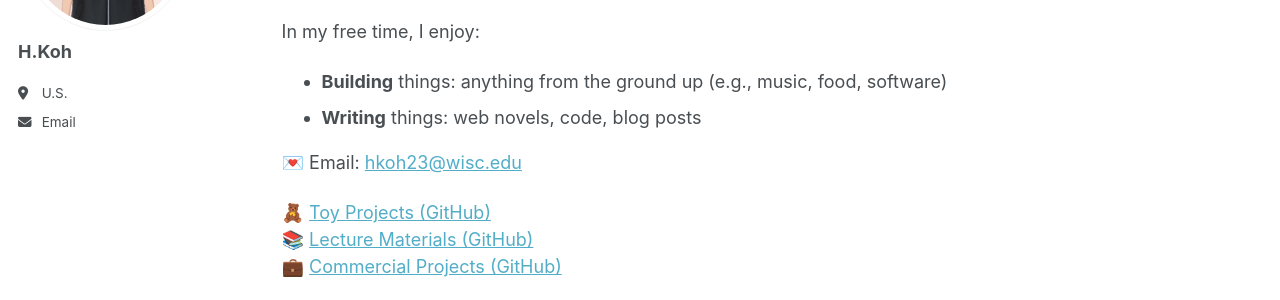
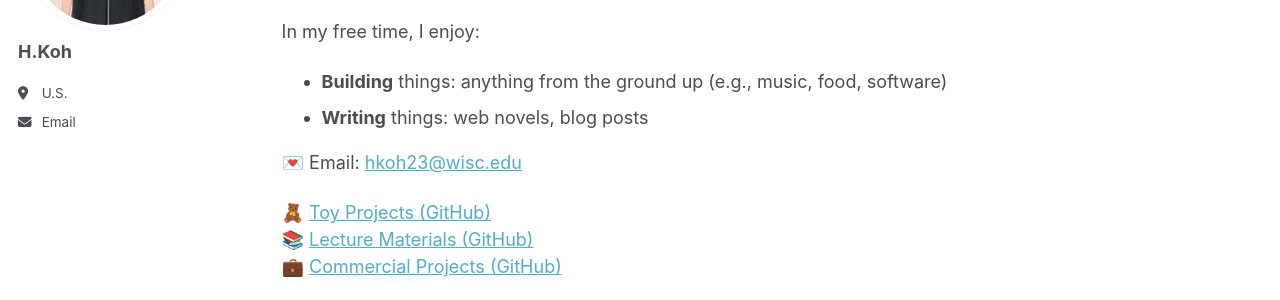
Before and after one commit to MaximHelio/MaximHelio.github.io, a Jekyll site: the page built from _pages/about.md, in a window 1280 px wide and 940 px high. Shown: the part 255-555 px from the top of the window. Built offline with Jekyll 4.4.1, drawn with Linux system fonts in a browser that asks for light colours.

Commit message:
Add first commit

```diff
--- a/_pages/about.md
+++ b/_pages/about.md
@@ -12,7 +12,7 @@ I'm currently living in the U.S., where I work and study Machine learning approa
 
 In my free time, I enjoy:
 - **Building** things: anything from the ground up (e.g., music, food, software)
-- **Writing** things: web novels, code, blog posts
+- **Writing** things: web novels, blog posts
 
 💌 Email: [hkoh23@wisc.edu](mailto:hkoh23@wisc.edu)
 
```
